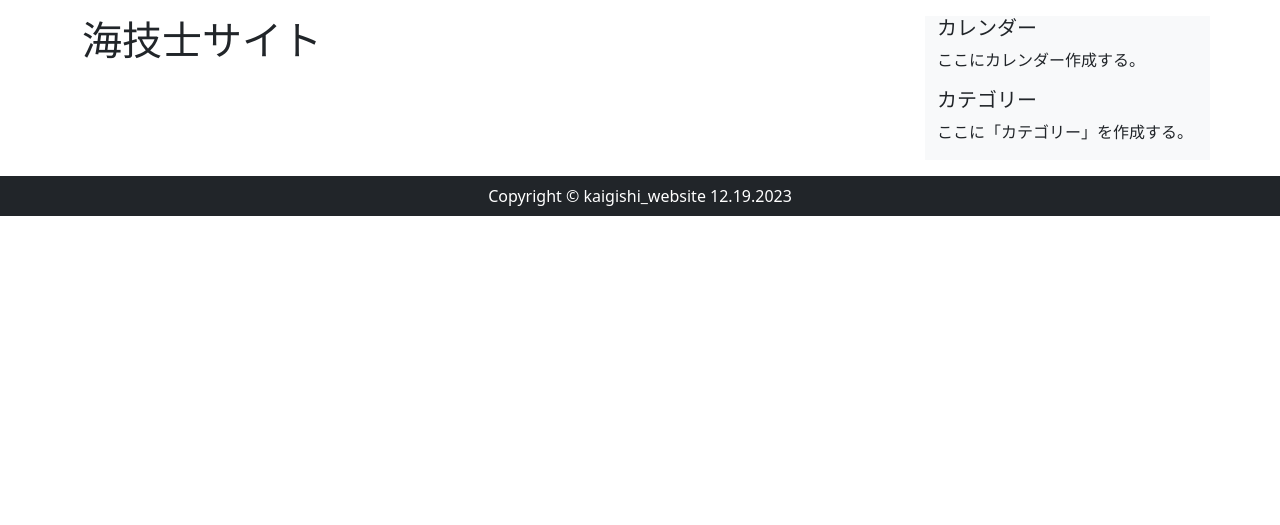
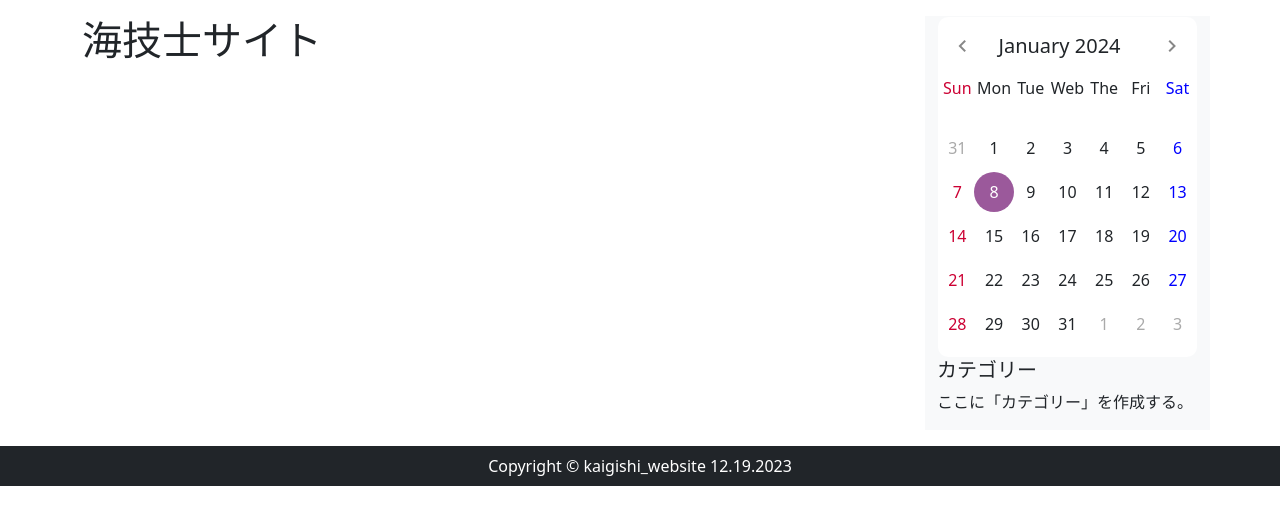
Before and after one commit to hashi5akihiro5/kaigishi_website_v2, a Django app: page /kakomon/index in a window 1280 px wide. Shown: the part 108-633 px from the top of the page. Run offline with Django 4.2, Linux system fonts and the light colour scheme; some libraries are stand-ins or nearby versions.

Commit message:
カレンダー実装.01.08.2024

```diff
--- a/kakomon/static/css/style.css
+++ b/kakomon/static/css/style.css
@@ -114,3 +114,111 @@
 .profile_table .data {
   padding: 16px 24px;
 }
+
+
+/* サイドバー設定 */
+/* カレンダー設定 */
+.wrapper {
+  width: 100%;
+  background: #fff;
+  border-radius: 10px;
+}
+.wrapper header{
+  display: flex;
+  justify-content: space-between;
+  align-items: center;
+  padding: 10px 5px;
+}
+header .icons {
+  display: flex;
+  align-items: center;
+  width: 100%;
+}
+header .icons .current-date{
+  flex: 7;
+  text-align: center;
+  font-size: 20px;
+  font-weight: 500;
+  margin-bottom: 0;
+  position: relative;
+  left: -8px;
+}
+header .icons span {
+  height: 38px;
+  width: 38px;
+  color: #878787;
+  font-size: 1.5rem;
+  margin: 0 1px;
+  cursor: pointer;
+  text-align: center;
+  line-height: 38px;
+  border-radius: 50%;
+}
+header .icons span:hover{
+  background-color: #f2f2f2;
+}
+header .icons span:first-child{
+  flex: 1.5;
+  margin-right: auto;
+}
+header .icons span:last-child{
+  flex: 1.5;
+  margin-left: auto;
+}
+.calendar {
+  padding: 1px;
+}
+.calendar ul{
+  display: flex;
+  list-style: none;
+  flex-wrap: wrap;
+  text-align: center;
+}
+.calendar ul li {
+  position: relative;
+  width: calc(100% / 7);
+}
+.calendar .weeks {
+  padding: 0;
+}
+.calendar .weeks li{
+  font-weight: 500;
+}
+.calendar .sunday{
+  color: #cc0033;
+}
+.calendar .saturday{
+  color: #0000ff;
+}
+.calendar .days {
+  padding: 0;
+  margin-bottom: 20px;
+}
+.calendar .days li{
+  z-index: 1;
+  cursor: pointer;
+  margin-top: 20px;
+}
+.days li.inactive{
+  color: #aaa;
+}
+.days li.active{
+  color: #fff;
+}
+.calendar .days li::before{
+  position: absolute;
+  content: "";
+  height: 40px;
+  width: 40px;
+  top: 50%;
+  left: 50%;
+  z-index: -1;
+  border-radius: 50%;
+  transform: translate(-50%, -50%);
+}
+.days li:hover::before{
+  background: #f2f2f2;
+}
+.days li.active::before{
+  background: #9b599b;
+}
--- /dev/null
+++ b/kakomon/static/js/script.js
@@ -0,0 +1,73 @@
+// successメッセージ
+$(document).ready(function() {
+    setTimeout(function() {
+        $(".messages").fadeOut("slow");
+    }, 5000);
+});
+
+// サイドバー：カレンダーイベント
+const currentDate = document.querySelector(".current-date"),
+daysTag = document.querySelector(".days");
+prevNextIcon = document.querySelectorAll(".icons span");
+
+// getting new date, current year and month
+let date = new Date(),
+currYear = date.getFullYear(),
+currMonth = date.getMonth();
+
+const months = ["January", "February", "March", "April", "May", "June", "July",
+                "August", "September", "October", "November", "December"];
+
+const renderCalendar = () => {
+  let firstDayofMonth = new Date(currYear, currMonth, 1).getDay(), // getting first day of month
+  lastDateofMonth = new Date(currYear, currMonth + 1, 0).getDate(), // getting last date of month
+  lastDayofMonth = new Date(currYear, currMonth, lastDateofMonth).getDay(), // getting last day of month
+  lastDateofLastMonth = new Date(currYear, currMonth, 0).getDate(); // getting last date of previous month
+  let liTag = "";
+
+  for (let i = firstDayofMonth; i > 0; i--) { // creating li of previous month last days
+    liTag += `<li class="inactive">${lastDateofLastMonth - i + 1}</li>`;
+
+  }
+
+  for (let i = 1; i <= lastDateofMonth; i++) { // creating li of all days of current month
+    // Calculate the day of the week for each date
+    let dayOfWeek = new Date(currYear, currMonth, i).getDay();
+    let dayClass = "";
+    if (dayOfWeek === 0){ // 0 is Sunday
+      dayClass = "sunday";
+    } else if (dayOfWeek === 6){ //6 is Saturday
+      dayClass = "saturday"
+    }
+
+    // adding active class to li if the current day, month, and year matched
+    let isToday = i === date.getDate() && currMonth === new Date().getMonth()
+                  && currYear === new Date().getFullYear() ? "active" : ""
+    liTag += `<li class="${isToday} ${dayClass}">${i}</li>`;
+  }
+
+  for (let i = lastDayofMonth; i < 6; i++) { // creating li of next month first days
+    liTag += `<li class="inactive">${i - lastDayofMonth + 1}</li>`;
+  }
+
+  currentDate.innerText = `${months[currMonth]}  ${currYear}`;
+  daysTag.innerHTML = liTag;
+}
+renderCalendar();
+
+prevNextIcon.forEach(icon => {
+    icon.addEventListener("click", () => { // adding click event on both icons
+      // if clicked icon is previous icon then decrement current month by 1 else increment it by 1
+      currMonth = icon.id === "prev" ? currMonth - 1 : currMonth + 1;
+
+      if(currMonth < 0 || currMonth > 11){ // if current month is less than 0 or greater than 11
+        // creating a new date of current year & month and pass it as date value
+        date = new Date(currYear, currMonth);
+        currYear = date.getFullYear(); // updating current year with new date year
+        currMonth = date.getMonth(); // updating current month with new date month
+      } else { // else pass new Date as date value
+        date = new Date();
+      }
+      renderCalendar();
+    });
+});
--- a/kakomon/templates/kakomon/base.html
+++ b/kakomon/templates/kakomon/base.html
@@ -7,7 +7,8 @@
         <link href="https://cdn.jsdelivr.net/npm/bootstrap@5.0.2/dist/css/bootstrap.min.css" rel="stylesheet" integrity="sha384-EVSTQN3/azprG1Anm3QDgpJLIm9Nao0Yz1ztcQTwFspd3yD65VohhpuuCOmLASjC" crossorigin="anonymous">
         <link rel="stylesheet" href="https://cdn.jsdelivr.net/npm/bootstrap-icons@1.10.5/font/bootstrap-icons.css">
         <link rel="stylesheet" href="{% static 'css/style.css' %}">
-        <script src="https://code.jquery.com/jquery-3.6.0.min.js"></script>
+        <!-- Google Font Link for Icons -->
+        <link rel="stylesheet" href="https://fonts.googleapis.com/css2?family=Material+Symbols+Outlined:opsz,wght,FILL,GRAD@20..48,100..700,0..1,-50..200"/>
         <title>{% block title %}{% endblock %}</title>
     </head>
     <body>
@@ -86,12 +87,7 @@
             {% block footer %}{% include "kakomon/base_footer.html" %}{% endblock %}
         </footer>
         <script src="https://cdn.jsdelivr.net/npm/bootstrap@5.3.0/dist/js/bootstrap.bundle.min.js" integrity="sha384-geWF76RCwLtnZ8qwWowPQNguL3RmwHVBC9FhGdlKrxdiJJigb/j/68SIy3Te4Bkz" crossorigin="anonymous"></script>
-        <script>
-            $(document).ready(function() {
-                setTimeout(function() {
-                    $(".messages").fadeOut("slow");
-                }, 5000);
-            });
-        </script>
+        <script src="https://code.jquery.com/jquery-3.6.0.min.js"></script>
+        <script src="{% static 'js/script.js' %}"></script>
     </body>
 </html>
--- a/kakomon/templates/kakomon/base_calendar.html
+++ b/kakomon/templates/kakomon/base_calendar.html
@@ -1,4 +1,23 @@
 {% block calendar %}
-    <h5>カレンダー</h5>
-    <p>ここにカレンダー作成する。</p>
+<div class="wrapper">
+    <header>
+        <div class="icons">
+            <span id="prev" class="material-symbols-outlined">chevron_left</span>
+            <p class="current-date"></p>
+            <span id="next" class="material-symbols-outlined">chevron_right</span>
+        </div>
+    </header>
+    <div class="calendar">
+        <ul class="weeks">
+            <li class="sunday">Sun</li>
+            <li>Mon</li>
+            <li>Tue</li>
+            <li>Web</li>
+            <li>The</li>
+            <li>Fri</li>
+            <li class="saturday">Sat</li>
+        </ul>
+        <ul class="days"></ul>
+    </div>
+</div>
 {% endblock %}
```
